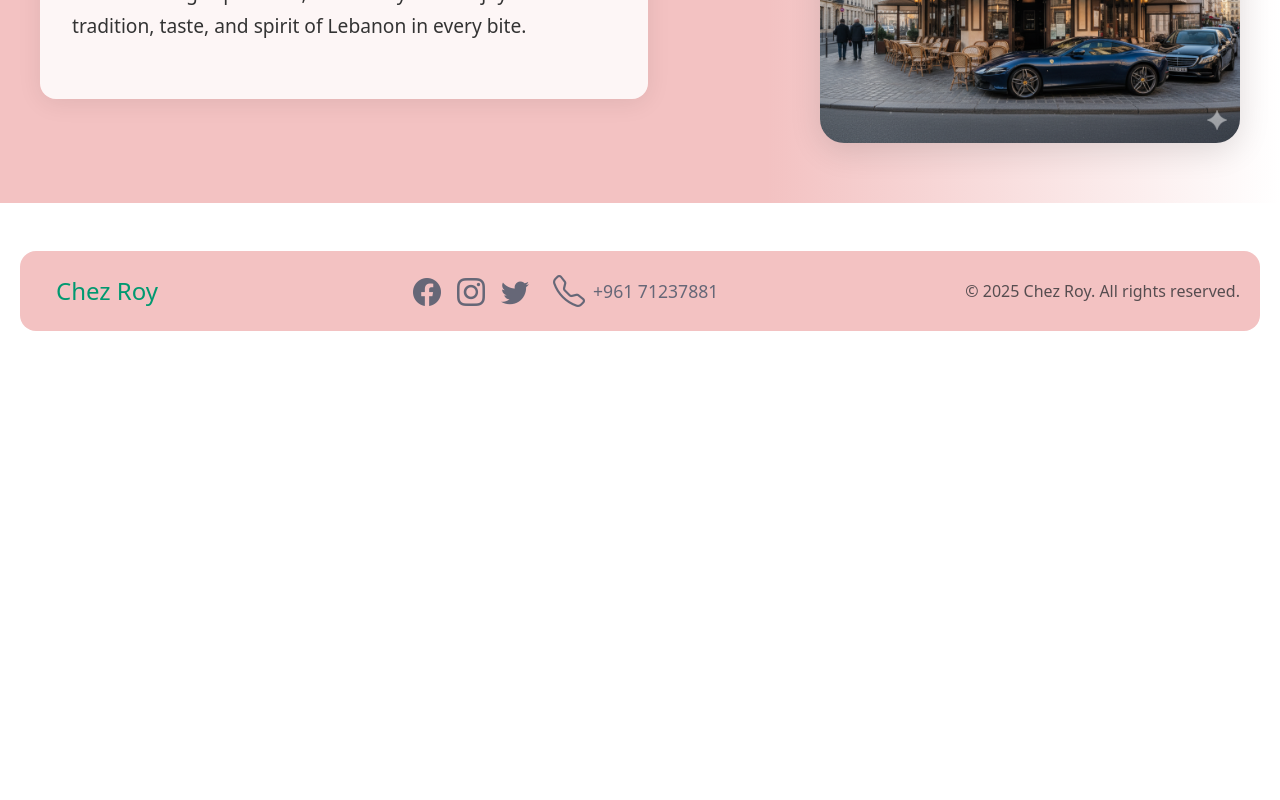
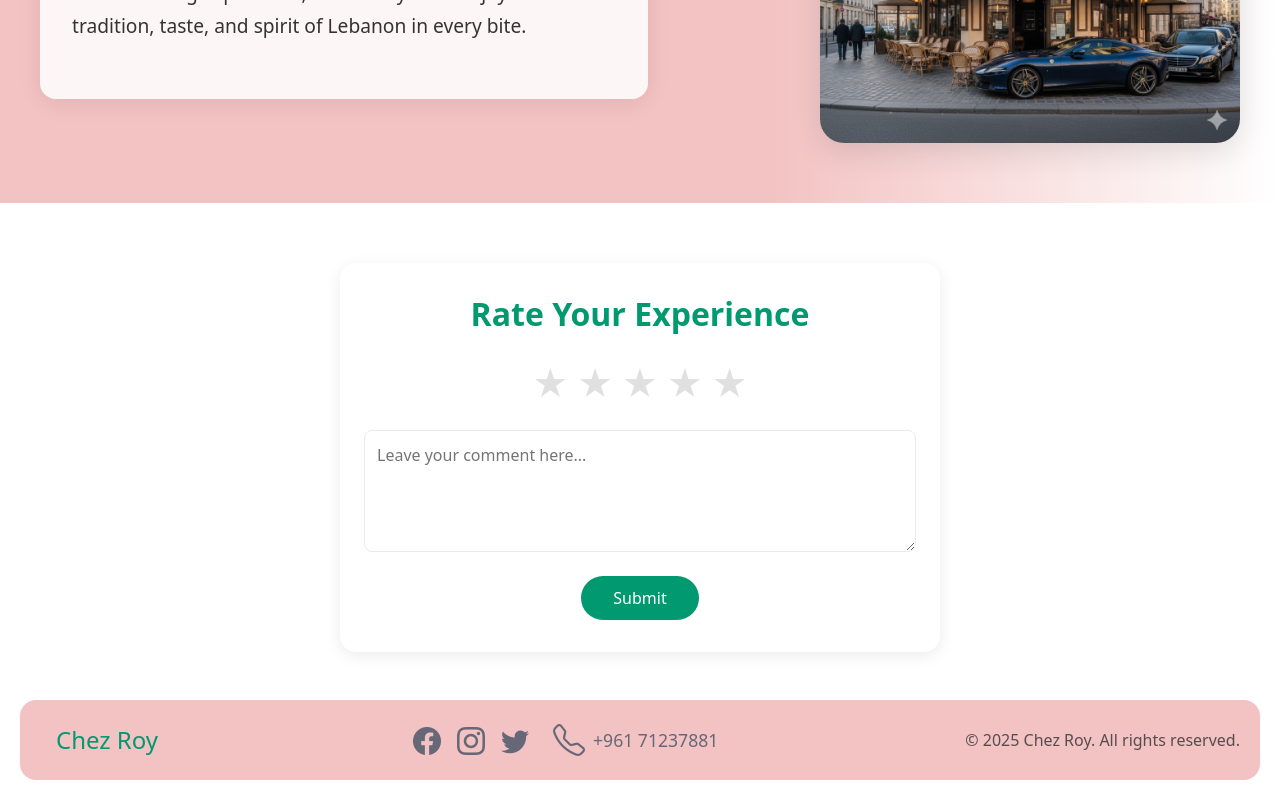
Before and after one commit to roybilain1/Restaurant, a React (Create React App) app in the folder restaurant/: page /About in a window 1280 px wide. Shown: the part 457-1257 px from the top of the page. Before the commit the page ends 808 px from the top, so only its background shows below. Built offline with nearby package versions, Linux system fonts and the light colour scheme.

Commit message:
rate your expreience section

```diff
--- a/restaurant/src/components/About.js
+++ b/restaurant/src/components/About.js
@@ -1,8 +1,21 @@
-import React from 'react';
+import React, { useState } from 'react';
 import '../styles/about.css';
 import aboutImage from '../images/chez-roy-restaurant.png';
 
-const About = () => (
+const About = () => {
+
+    const [rating, setRating] = useState(0);
+    const [hover, setHover] = useState(0);
+    const [comment, setComment] = useState('');
+    const [submitted, setSubmitted] = useState(false);
+
+    const handleSubmit = (e) => {
+        e.preventDefault(); // Here we can handle the form submission.
+        setSubmitted(true);
+    };
+
+    return (
+        <div>
             <section className="about-hero">
                 <div className="about-hero-content">
                     <div className="about-hero-text">
@@ -18,6 +31,42 @@ const About = () => (
                     </div>
                 </div>
             </section>
+
+            <div className='about-rating-section'>
+                <h2>Rate Your Experience</h2>
+                <form onSubmit={handleSubmit} className="about-rating-form">
+                    <div className="star-rating">
+                        {[...Array(5)].map((_, i) => (
+                            <span
+                                key={i}
+                                className={`star ${i < (hover || rating) ? 'filled' : ''}`}
+                                onClick={() => setRating(i + 1)}
+                                onMouseEnter={() => setHover(i + 1)}
+                                onMouseLeave={() => setHover(0)}
+                            >
+                                &#9733;
+                            </span>
+                        ))}
+                    </div>
+                    <textarea
+                        className="comment-box"
+                        placeholder="Leave your comment here..."
+                        value={comment}
+                        onChange={e => setComment(e.target.value)}
+                        rows={4}
+                    />
+                    <button type="submit" className="submit-btn">Submit</button>
+                </form>
+                {submitted && (
+                    <div className="thank-you">
+                        <p>Thank you for your feedback!</p>
+                    </div>
+                )}
+            </div>
+
+        </div>
+
     );
+};
 
 export default About;
--- a/restaurant/src/styles/about.css
+++ b/restaurant/src/styles/about.css
@@ -67,3 +67,68 @@
     padding: 24px 12px;
   }
 }
+.about-rating-section {
+  margin: 60px auto 0 auto;
+  max-width: 600px;
+  background: #fff;
+  border-radius: 16px;
+  box-shadow: 0 4px 16px rgba(0,0,0,0.08);
+  padding: 32px 24px;
+  text-align: center;
+}
+
+.about-rating-section h2 {
+  color: #009970;
+  margin-bottom: 24px;
+  font-size: 2rem;
+  font-weight: 600;
+}
+
+.star-rating {
+  font-size: 2.2rem;
+  margin-bottom: 20px;
+}
+
+.star {
+  cursor: pointer;
+  color: #e0e0e0;
+  transition: color 0.2s;
+  margin: 0 4px;
+}
+
+.star.filled {
+  color: #ffc107;
+}
+
+.comment-box {
+  width: 100%;
+  border-radius: 8px;
+  border: 1px solid #eaeaea;
+  padding: 12px;
+  font-size: 1rem;
+  margin-bottom: 18px;
+  resize: vertical;
+}
+
+.submit-btn {
+  background-color: #009970;
+  color: white;
+  border: none;
+  border-radius: 50px;
+  padding: 10px 32px;
+  font-size: 1rem;
+  font-weight: 500;
+  cursor: pointer;
+  transition: background-color 0.2s;
+}
+
+.submit-btn:hover {
+  background-color: #007f5c;
+}
+
+.thank-you {
+  margin-top: 18px;
+  color: #009970;
+  font-weight: 500;
+  font-size: 1.1rem;
+}
```
Lines whose indentation alone changed are shown as unchanged.
